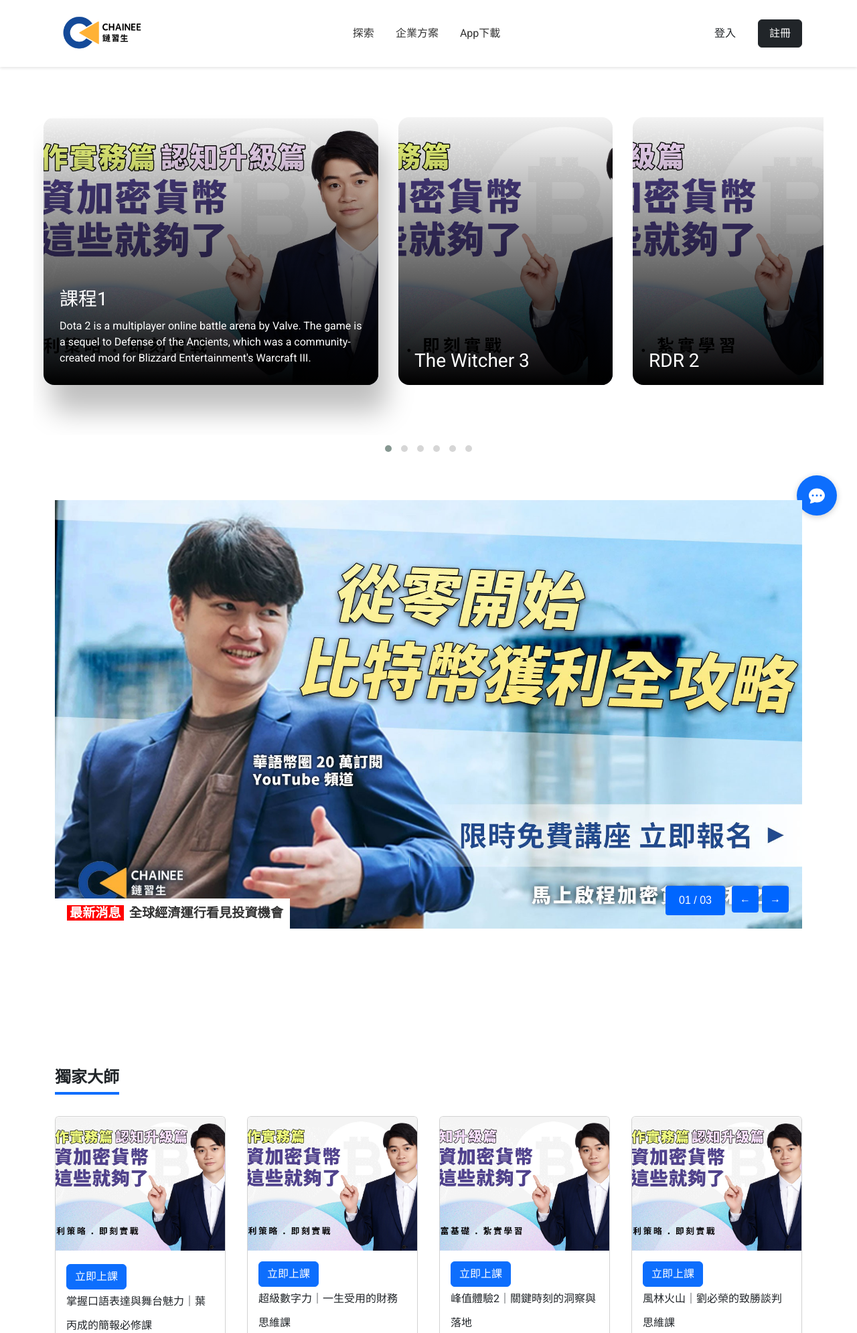
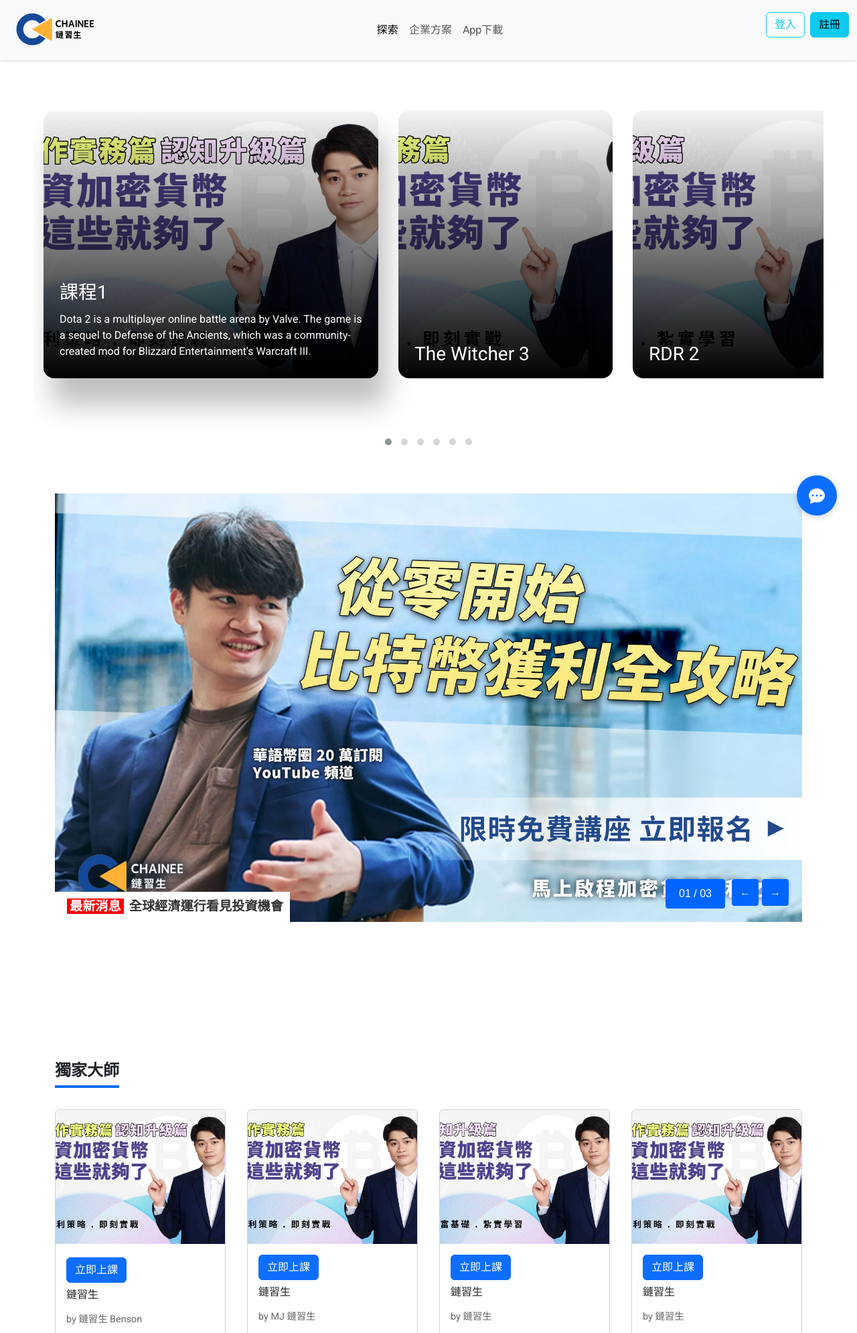
Before and after one commit to Shihjiajyun/chainee_official_new, a PHP site: page / in a window 1280 px wide. Shown: the top 1991 px of the page at 67% size. Run offline with PHP 8.4, Linux system fonts and the light colour scheme.

Commit message:
修正導覽列以及課程介紹頁面排版

```diff
--- a/index.php
+++ b/index.php
@@ -37,8 +37,8 @@
                         </div>
                         <div class="card-content">
                             <a href="#" class="btn btn-primary mt-1">立即上課</a>
-                            <h3 class="card-title">掌握口語表達與舞台魅力｜葉丙成的簡報必修課</h3>
-                            <p class="card-author">by 葉丙成 Benson</p>
+                            <h3 class="card-title">鏈習生</h3>
+                            <p class="card-author">by 鏈習生 Benson</p>
                             <p class="card-price">NT$ 12,000</p>
                             <div class="card-meta">
                                 <span>11小時14分</span>
@@ -56,8 +56,8 @@
                         </div>
                         <div class="card-content">
                             <a href="#" class="btn btn-primary">立即上課</a>
-                            <h3 class="card-title">超級數字力｜一生受用的財務思維課</h3>
-                            <p class="card-author">by MJ 林明樺</p>
+                            <h3 class="card-title">鏈習生</h3>
+                            <p class="card-author">by MJ 鏈習生</p>
                             <p class="card-price">NT$ 15,800</p>
                             <div class="card-meta">
                                 <span>10小時35分</span>
@@ -76,8 +76,8 @@
                         </div>
                         <div class="card-content">
                             <a href="#" class="btn btn-primary">立即上課</a>
-                            <h3 class="card-title">峰值體驗2｜關鍵時刻的洞察與落地</h3>
-                            <p class="card-author">by 汪志華</p>
+                            <h3 class="card-title">鏈習生</h3>
+                            <p class="card-author">by 鏈習生</p>
                             <p class="card-price">NT$ 17,900</p>
                             <div class="card-meta">
                                 <span>10小時7分</span>
@@ -95,8 +95,8 @@
                         </div>
                         <div class="card-content">
                             <a href="#" class="btn btn-primary">立即上課</a>
-                            <h3 class="card-title">風林火山｜劉必榮的致勝談判思維課</h3>
-                            <p class="card-author">by 劉必榮</p>
+                            <h3 class="card-title">鏈習生</h3>
+                            <p class="card-author">by 鏈習生</p>
                             <p class="card-price">NT$ 19,960</p>
                             <div class="card-meta">
                                 <span>22小時50分</span>
@@ -119,23 +119,23 @@
                 $recommendedArticles = [
                     [
                         'image' => './img/lesson1.jpg',
-                        'title' => '為何企業學習課程的方案要選擇知識衛星呢？',
-                        'author' => '知識衛星 SAT. KNOWLEDGE'
+                        'title' => '鏈習生',
+                        'author' => '鏈習生'
                     ],
                     [
                         'image' => './img/lesson1.jpg',
-                        'title' => 'RE:LAB 圖像資訊表達',
+                        'title' => '鏈習生',
                         'author' => 'RE:LAB'
                     ],
                     [
                         'image' => './img/lesson1.jpg',
-                        'title' => '劉博仁醫師營養功能醫學',
-                        'author' => '知識衛星 SAT. KNOWLEDGE'
+                        'title' => '鏈習生',
+                        'author' => '鏈習生'
                     ],
                     [
                         'image' => './img/lesson1.jpg',
-                        'title' => '知識衛星 SAT. KNOWLEDGE',
-                        'author' => '知識衛星 SAT. KNOWLEDGE'
+                        'title' => '鏈習生',
+                        'author' => '鏈習生'
                     ]
                 ];
                 ?>
@@ -164,26 +164,26 @@
                     [
                         'date' => '2023/05/17',
                         'category' => '文章',
-                        'title' => '資費會 X 葉丙成的簡報必修課！線上學習打造成功簡報的三大核心',
-                        'author' => '為何企業學習課程的方案要選擇知識衛星呢？'
+                        'title' => '鏈習生',
+                        'author' => '鏈習生'
                     ],
                     [
                         'date' => '2022/05/18',
                         'category' => '文章',
-                        'title' => '【有感學習訪談】學習財務知識很難？MJ老師：每天花一小時升級你的大腦即可！',
-                        'author' => '知識衛星 SAT. KNOWLEDGE'
+                        'title' => '鏈習生',
+                        'author' => '鏈習生'
                     ],
                     [
                         'date' => '2022/05/17',
                         'category' => '文章',
-                        'title' => '【有感學習訪談】課程被拿來當Netflix追劇看？葉丙成老師：我教的是溝通表達的心法',
-                        'author' => '知識衛星 SAT. KNOWLEDGE'
+                        'title' => '鏈習生',
+                        'author' => '鏈習生'
                     ],
                     [
                         'date' => '2022/05/16',
                         'category' => '文章',
-                        'title' => '【有感學習訪談】如何看完高時數的課程？焦元溥老師：大家輕鬆以對就好啦！',
-                        'author' => '知識衛星 SAT. KNOWLEDGE'
+                        'title' => '鏈習生',
+                        'author' => '鏈習生'
                     ]
                 ];
                 ?>
@@ -215,16 +215,16 @@
                 <!-- 左邊文字區塊 -->
                 <div class="col-md-6">
                     <h2 class="mb-4 blue-underline">關於我們</h2>
-                    <p class="mb-3">SAT. 是英文「衛星」Satellite 的縮寫，知識衛星是 SAT. KNOWLEDGE，將知識傳播至世界每個角落，是你最聰明的學習選擇。</p>
+                    <p class="mb-3">鏈習生</p>
                     <ul class="list-unstyled">
                         <li>學習是一趟沒有終點的飛行</li>
-                        <li>建立知識衛星，跨越時空和地域的限制</li>
+                        <li>建立知鏈習生，跨越時空和地域的限制</li>
                         <li>直接向各領域的頂尖大師學習</li>
                         <li>探索知識並拓展更多的興趣</li>
                         <li>透過有感的學習，造就生活的改變</li>
                         <li>接近更理想的自己</li>
                     </ul>
-                    <p class="mt-4">知識衛星精品線上課｜各領域大師開課首選<br><strong>Your smart learning choice</strong></p>
+                    <p class="mt-4">鏈習生線上課｜各領域大師開課首選<br><strong>Your smart learning choice</strong></p>
                     <a href="#" class="btn btn-dark mt-3">了解更多</a>
                 </div>
 
@@ -236,6 +236,7 @@
         </div>
     </section>
 
+    <!-- 學員推薦 -->
     <?php include('./tools/students_back.php'); ?>
 
     <script src="https://cdn.jsdelivr.net/npm/bootstrap@5.3.0/dist/js/bootstrap.bundle.min.js"></script>
--- a/navbar.php
+++ b/navbar.php
@@ -1,45 +1,60 @@
 <style>
     .navbar img {
-        object-fit: contain; /* 確保圖片保持比例 */
+        object-fit: contain;
+        /* 確保圖片保持比例 */
     }
 
     .navbar {
-        padding: 0; /* 去掉多餘的 padding */
+        padding: 0;
+        /* 去掉多餘的 padding */
         background: white;
         box-shadow: 0 2px 4px rgba(0, 0, 0, 0.1);
+    }
+
+    .navbar-nav {
+        margin: 0 auto;
+        /* 選單居中 */
     }
 
     .navbar .container {
         display: flex;
         justify-content: space-between;
-        align-items: center; /* 垂直置中 */
-        height: 100px; /* 設置固定高度，確保內容可以正確對齊 */
+        align-items: center;
+        /* 垂直置中 */
+        height: 100px;
+        /* 設置固定高度，確保內容可以正確對齊 */
     }
 
     .logo {
-        height: 80px; /* 控制 logo 的高度 */
+        height: 80px;
+        /* 控制 logo 的高度 */
+        object-fit: contain;
     }
 
     .nav-links {
         display: flex;
         gap: 2rem;
         list-style: none;
-        margin: 0; /* 確保沒有額外的外邊距干擾 */
+        margin: 0;
+        /* 確保沒有額外的外邊距干擾 */
         padding: 0;
-        align-items: center; /* 垂直置中內部項目 */
+        align-items: center;
+        /* 垂直置中內部項目 */
     }
 
     .nav-links a {
         text-decoration: none;
         color: #333;
         display: flex;
-        align-items: center; /* 確保文字與容器對齊 */
+        align-items: center;
+        /* 確保文字與容器對齊 */
     }
 
     .auth-buttons {
         display: flex;
         gap: 1rem;
-        align-items: center; /* 垂直置中按鈕 */
+        align-items: center;
+        /* 垂直置中按鈕 */
     }
 
     .auth-buttons .btn {
@@ -48,19 +63,30 @@
     }
 </style>
 
-<nav class="navbar">
-    <div class="container">
-        <a href="./index.php">
-            <img src="./img/logo.png" alt="Chainee Logo" class="logo">
+<nav class="navbar navbar-expand-lg navbar-light bg-light">
+    <div class="container-fluid">
+        <a class="navbar-brand" href="./index.php">
+            <img src="./img/logo.png" alt="Logo" style="height: 80px;">
         </a>
-        <ul class="nav-links">
-            <li><a href="#">探索</a></li>
-            <li><a href="#">企業方案</a></li>
-            <li><a href="#">App下載</a></li>
-        </ul>
-        <div class="auth-buttons">
-            <a href="login.php" class="btn btn-outline">登入</a>
-            <a href="#" class="btn btn-dark">註冊</a>
+        <button class="navbar-toggler" type="button" data-bs-toggle="collapse" data-bs-target="#navbarNav" aria-controls="navbarNav" aria-expanded="false" aria-label="Toggle navigation">
+            <span class="navbar-toggler-icon"></span>
+        </button>
+        <div class="collapse navbar-collapse" id="navbarNav">
+            <ul class="navbar-nav me-auto mb-2 mb-lg-0">
+                <li class="nav-item">
+                    <a class="nav-link active" aria-current="page" href="#">探索</a>
+                </li>
+                <li class="nav-item">
+                    <a class="nav-link" href="#">企業方案</a>
+                </li>
+                <li class="nav-item">
+                    <a class="nav-link" href="#">App下載</a>
+                </li>
+            </ul>
+            <div class="d-flex pb-3">
+                <a href="login.php" class="btn btn-outline-info me-2">登入</a>
+                <a href="#" class="btn btn-info">註冊</a>
+            </div>
         </div>
     </div>
 </nav>
--- a/tools/chat.php
+++ b/tools/chat.php
@@ -13,6 +13,7 @@
         color: white;
         box-shadow: 0 2px 10px rgba(0, 0, 0, 0.2);
         cursor: pointer;
+        z-index: 999999;
     }
 </style>
 
--- a/tools/students_back.php
+++ b/tools/students_back.php
@@ -1,86 +1,6 @@
-<div class="testimonials py-5">
-    <div class="container">
-        <h2 class="mb-4 blue-underline">學員推薦</h2>
-        <div class="row g-4">
-            <!-- First Testimonial -->
-            <div class="col-md-4">
-                <div class="testimonial-card">
-                    <div class="course-title mb-2 text-primary">掌握口語表達與舞台魅力｜葉丙成的簡報必修課</div>
-                    <p class="testimonial-text mb-4">就只是看了前兩個章節就被震撼住了，這到底是多少年的經歷所建立的精華，讓人好難完全的一次性..</p>
-                    <div class="d-flex align-items-center">
-                        <img src="./img/login_logo.jpg" alt="Wen Wu" class="rounded-circle me-3" style="width: 40px; height: 40px;">
-                        <span class="fw-medium">Wen Wu</span>
-                    </div>
-                </div>
-            </div>
-
-            <!-- Second Testimonial -->
-            <div class="col-md-4">
-                <div class="testimonial-card">
-                    <div class="course-title mb-2 text-primary">認真享樂，用心生活｜葉怡蘭的生活美學課</div>
-                    <p class="testimonial-text mb-4">剛剛上完茶的大千世界,真的很巧,上課前正好泡了一杯台茶18號,一路跟著老師腳步品飲,真有感覺,也從..</p>
-                    <div class="d-flex align-items-center">
-                        <img src="./img/login_logo.jpg" alt="Sasa" class="rounded-circle me-3" style="width: 40px; height: 40px;">
-                        <span class="fw-medium">Sasa</span>
-                    </div>
-                </div>
-            </div>
-
-            <!-- Third Testimonial -->
-            <div class="col-md-4">
-                <div class="testimonial-card">
-                    <div class="course-title mb-2 text-primary">心念自療｜許瑞云＆鄭先安醫師的心靈自我療癒課</div>
-                    <p class="testimonial-text mb-4">可以跟隨倆位老師學習，不藥能量治療法，來療癒自己！是我所期待的。感謝老師的用心呦</p>
-                    <div class="d-flex align-items-center">
-                        <img src="./img/login_logo.jpg" alt="米綺" class="rounded-circle me-3" style="width: 40px; height: 40px;">
-                        <span class="fw-medium">米綺</span>
-                    </div>
-                </div>
-            </div>
-
-            <!-- Fourth Testimonial -->
-            <div class="col-md-4">
-                <div class="testimonial-card">
-                    <div class="course-title mb-2 text-primary">超級數字力｜一生受用的財務思維課</div>
-                    <p class="testimonial-text mb-4">謝謝老師 我們是一家小企業，客戶被價，先生總覺得10%沒什麼，雖然我有數字的敏感度，收入成..</p>
-                    <div class="d-flex align-items-center">
-                        <img src="./img/login_logo.jpg" alt="文卿" class="rounded-circle me-3" style="width: 40px; height: 40px;">
-                        <span class="fw-medium">文卿</span>
-                    </div>
-                </div>
-            </div>
-
-            <!-- Fifth Testimonial -->
-            <div class="col-md-4">
-                <div class="testimonial-card">
-                    <div class="course-title mb-2 text-primary">體質調理X啟動自癒力｜陳俊旭博士的自然醫學課</div>
-                    <p class="testimonial-text mb-4">感謝陳俊旭博士跟知識衛星團隊帶來體質調理和啟動自癒力的非常棒的課程，陳博士在第一章就幫我..</p>
-                    <div class="d-flex align-items-center">
-                        <img src="./img/login_logo.jpg" alt="阿良" class="rounded-circle me-3" style="width: 40px; height: 40px;">
-                        <span class="fw-medium">阿良</span>
-                    </div>
-                </div>
-            </div>
-
-            <!-- Sixth Testimonial -->
-            <div class="col-md-4">
-                <div class="testimonial-card">
-                    <div class="course-title mb-2 text-primary">無痛居家整理學｜破除煩氣困擾，營造貢獻空間</div>
-                    <p class="testimonial-text mb-4">我才看到1-3單元，已經聽到講師說到自己出現的狀況，感覺有人懂我，我不孤單，很期待透過這課..</p>
-                    <div class="d-flex align-items-center">
-                        <img src="./img/login_logo.jpg" alt="feelinglaitw" class="rounded-circle me-3" style="width: 40px; height: 40px;">
-                        <span class="fw-medium">feelinglaitw</span>
-                    </div>
-                </div>
-            </div>
-        </div>
-    </div>
-</div>
-
 <style>
     .testimonials {
         background-color: #ffffff;
-        height: 100vh;
     }
 
     .testimonial-card {
@@ -105,3 +25,82 @@
         object-fit: cover;
     }
 </style>
+
+<div class="testimonials py-5">
+    <div class="container">
+        <h2 class="mb-4 blue-underline">學員推薦</h2>
+        <div class="row g-4">
+            <!-- First Testimonial -->
+            <div class="col-md-4">
+                <div class="testimonial-card">
+                    <div class="course-title mb-2 text-primary">掌握口語表達與舞台魅力｜葉丙成的簡報必修課</div>
+                    <p class="testimonial-text mb-4">就只是看了前兩個章節就被震撼住了，這到底是多少年的經歷所建立的精華，讓人好難完全的一次性..</p>
+                    <div class="d-flex align-items-center">
+                        <img src="./img/login_logo.jpg" alt="Wen Wu" class="rounded-circle me-3" style="width: 40px; height: 40px;">
+                        <span class="fw-medium">鏈習生</span>
+                    </div>
+                </div>
+            </div>
+
+            <!-- Second Testimonial -->
+            <div class="col-md-4">
+                <div class="testimonial-card">
+                    <div class="course-title mb-2 text-primary">認真享樂，用心生活｜葉怡蘭的生活美學課</div>
+                    <p class="testimonial-text mb-4">剛剛上完茶的大千世界,真的很巧,上課前正好泡了一杯台茶18號,一路跟著老師腳步品飲,真有感覺,也從..</p>
+                    <div class="d-flex align-items-center">
+                        <img src="./img/login_logo.jpg" alt="Sasa" class="rounded-circle me-3" style="width: 40px; height: 40px;">
+                        <span class="fw-medium">鏈習生</span>
+                    </div>
+                </div>
+            </div>
+
+            <!-- Third Testimonial -->
+            <div class="col-md-4">
+                <div class="testimonial-card">
+                    <div class="course-title mb-2 text-primary">心念自療｜許瑞云＆鄭先安醫師的心靈自我療癒課</div>
+                    <p class="testimonial-text mb-4">可以跟隨倆位老師學習，不藥能量治療法，來療癒自己！是我所期待的。感謝老師的用心呦</p>
+                    <div class="d-flex align-items-center">
+                        <img src="./img/login_logo.jpg" alt="米綺" class="rounded-circle me-3" style="width: 40px; height: 40px;">
+                        <span class="fw-medium">鏈習生</span>
+                    </div>
+                </div>
+            </div>
+
+            <!-- Fourth Testimonial -->
+            <div class="col-md-4">
+                <div class="testimonial-card">
+                    <div class="course-title mb-2 text-primary">超級數字力｜一生受用的財務思維課</div>
+                    <p class="testimonial-text mb-4">謝謝老師 我們是一家小企業，客戶被價，先生總覺得10%沒什麼，雖然我有數字的敏感度，收入成..</p>
+                    <div class="d-flex align-items-center">
+                        <img src="./img/login_logo.jpg" alt="文卿" class="rounded-circle me-3" style="width: 40px; height: 40px;">
+                        <span class="fw-medium">鏈習生</span>
+                    </div>
+                </div>
+            </div>
+
+            <!-- Fifth Testimonial -->
+            <div class="col-md-4">
+                <div class="testimonial-card">
+                    <div class="course-title mb-2 text-primary">體質調理X啟動自癒力｜陳俊旭博士的自然醫學課</div>
+                    <p class="testimonial-text mb-4">感謝陳俊旭博士跟知識衛星團隊帶來體質調理和啟動自癒力的非常棒的課程，陳博士在第一章就幫我..</p>
+                    <div class="d-flex align-items-center">
+                        <img src="./img/login_logo.jpg" alt="阿良" class="rounded-circle me-3" style="width: 40px; height: 40px;">
+                        <span class="fw-medium">鏈習生</span>
+                    </div>
+                </div>
+            </div>
+
+            <!-- Sixth Testimonial -->
+            <div class="col-md-4">
+                <div class="testimonial-card">
+                    <div class="course-title mb-2 text-primary">無痛居家整理學｜破除煩氣困擾，營造貢獻空間</div>
+                    <p class="testimonial-text mb-4">我才看到1-3單元，已經聽到講師說到自己出現的狀況，感覺有人懂我，我不孤單，很期待透過這課..</p>
+                    <div class="d-flex align-items-center">
+                        <img src="./img/login_logo.jpg" alt="feelinglaitw" class="rounded-circle me-3" style="width: 40px; height: 40px;">
+                        <span class="fw-medium">鏈習生</span>
+                    </div>
+                </div>
+            </div>
+        </div>
+    </div>
+</div>
```
Also changed, not shown: course.php (+24 -36 lines), css/course.css (+70 -16 lines).
